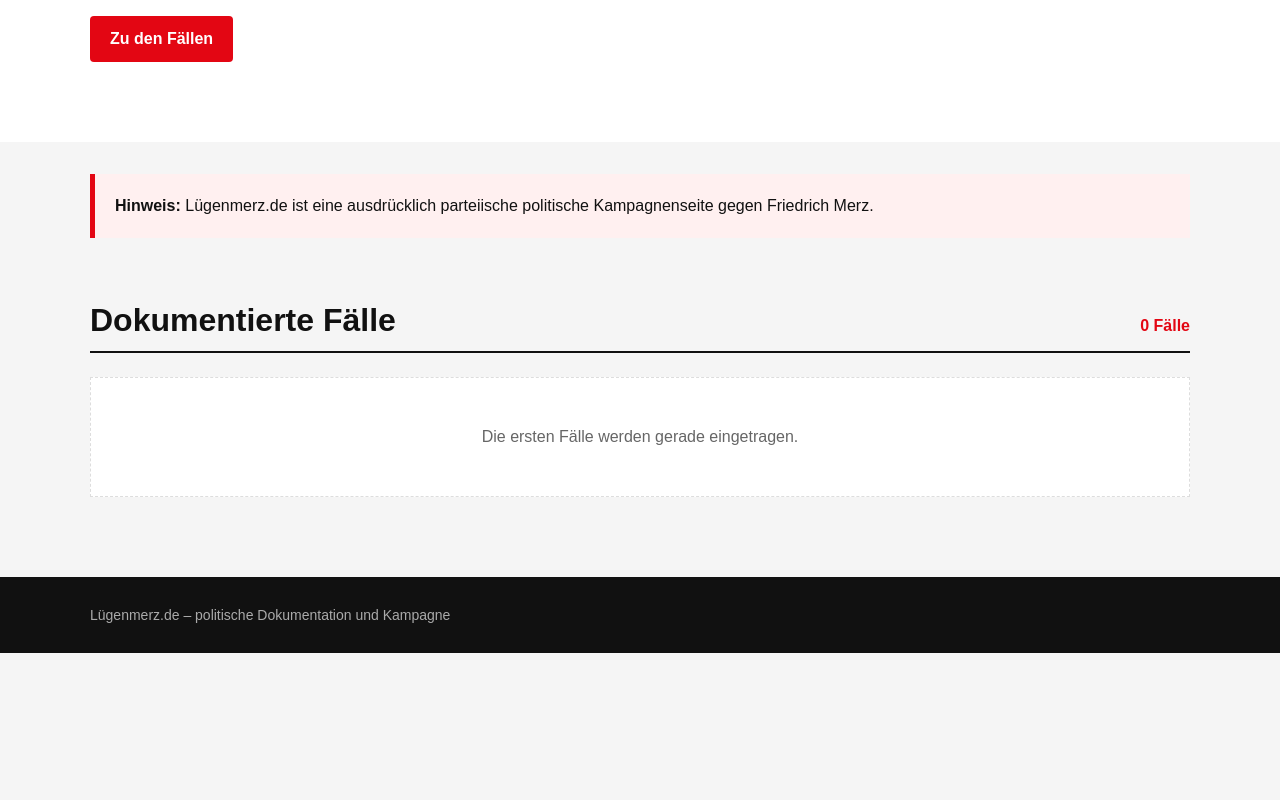
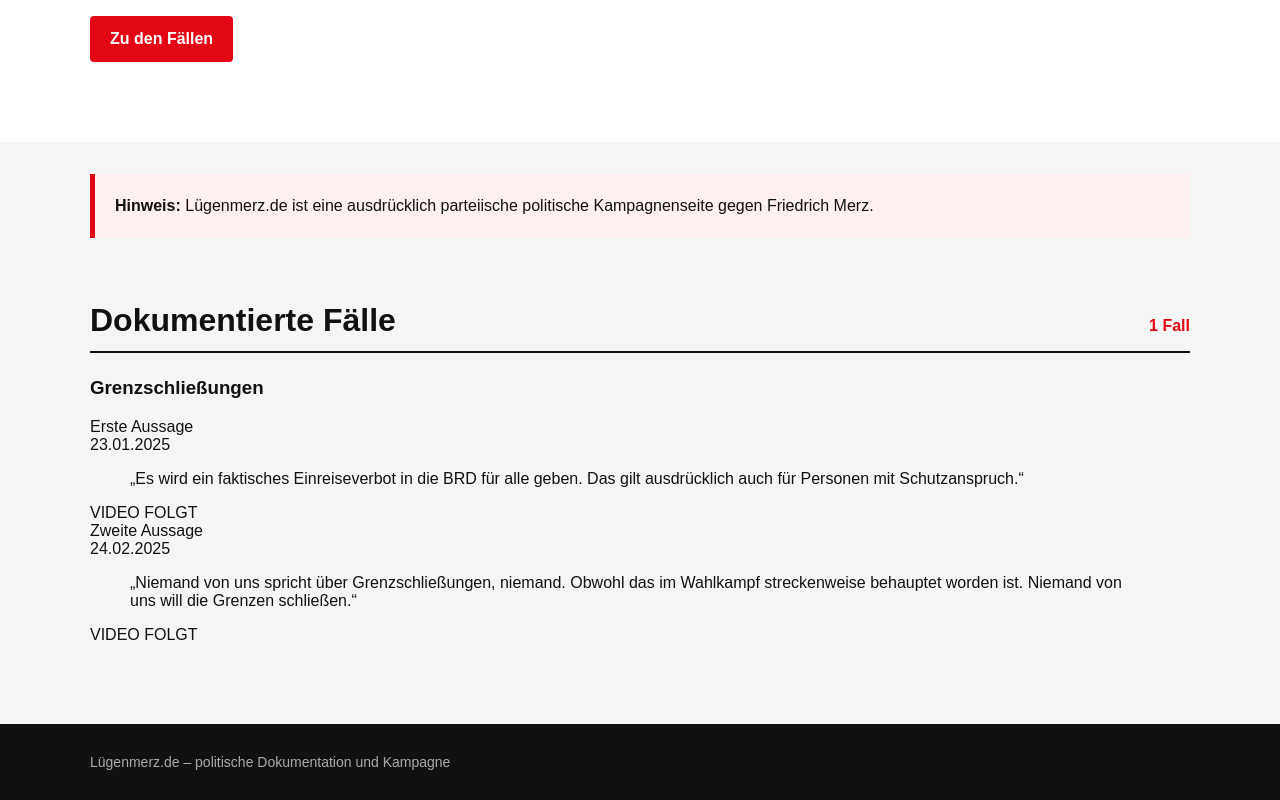
Before and after one commit to itzxchris/luegenmerz, a plain HTML site: page index.html in a window 1280 px wide. Shown: the part 422-1222 px from the top of the page. Before the commit the page ends 1075 px from the top, so only its background shows below. Drawn offline with Linux system fonts and the light colour scheme.

Commit message:
Update index.html

```diff
--- a/index.html
+++ b/index.html
@@ -198,12 +198,39 @@
     <section class="container section" id="faelle">
       <div class="section-heading">
         <h2>Dokumentierte Fälle</h2>
-        <span class="case-count">0 Fälle</span>
+        <span class="case-count">1 Fall</span>
       </div>
 
-      <div class="empty">
-        Die ersten Fälle werden gerade eingetragen.
-      </div>
+      <article class="case-card">
+  <h3>Grenzschließungen</h3>
+
+  <div class="statements">
+    <section class="statement">
+      <div class="statement-label">Erste Aussage</div>
+      <div class="date">23.01.2025</div>
+
+      <blockquote>
+        „Es wird ein faktisches Einreiseverbot in die BRD für alle geben.
+        Das gilt ausdrücklich auch für Personen mit Schutzanspruch.“
+      </blockquote>
+
+      <div class="video-placeholder">VIDEO FOLGT</div>
+    </section>
+
+    <section class="statement">
+      <div class="statement-label">Zweite Aussage</div>
+      <div class="date">24.02.2025</div>
+
+      <blockquote>
+        „Niemand von uns spricht über Grenzschließungen, niemand.
+        Obwohl das im Wahlkampf streckenweise behauptet worden ist.
+        Niemand von uns will die Grenzen schließen.“
+      </blockquote>
+
+      <div class="video-placeholder">VIDEO FOLGT</div>
+    </section>
+  </div>
+</article>
     </section>
   </main>
 
```
